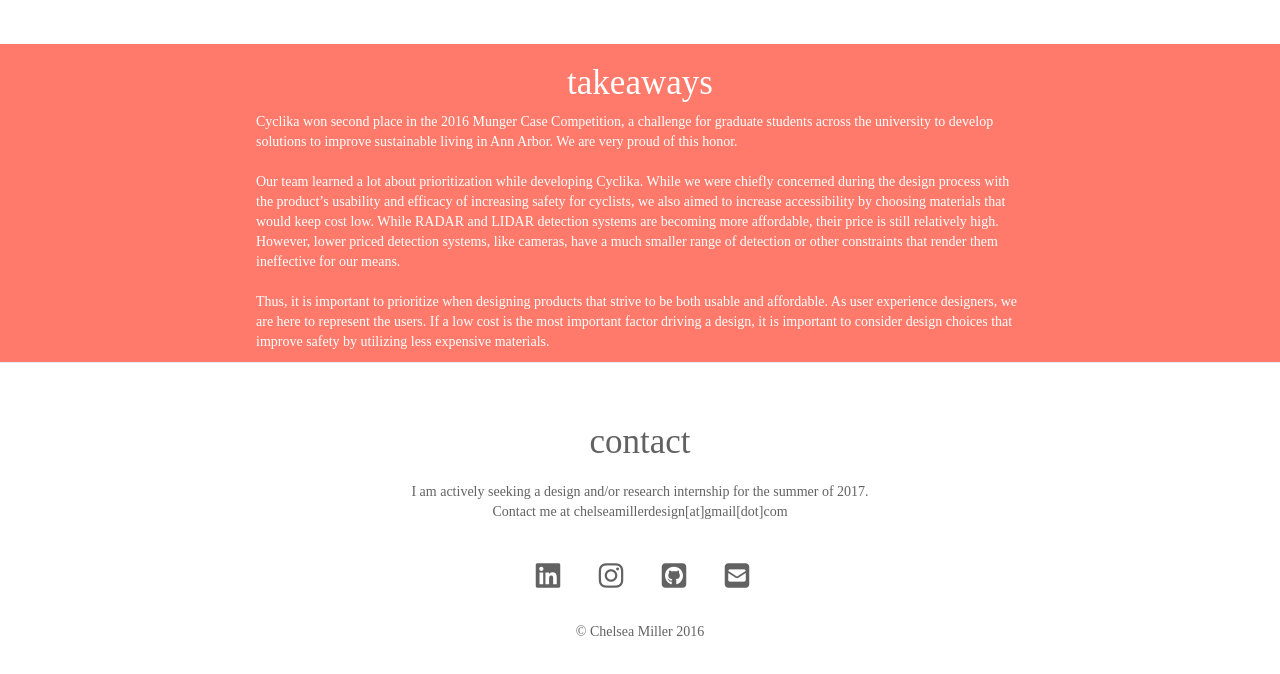
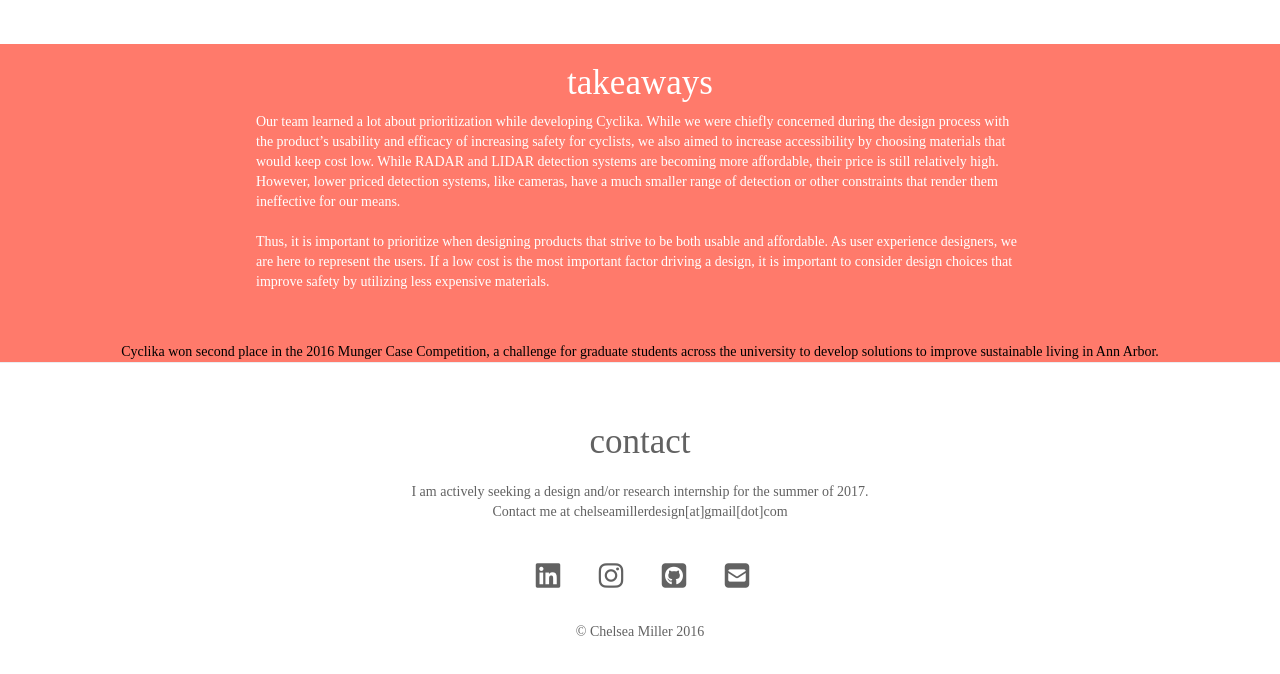
Before and after one commit to ajarnchelsea/ajarnchelsea.github.io, a plain HTML site: page cyclika.html in a window 1280 px wide. Shown: the part 3504-4178 px from the top of the page. Drawn offline with nearby package versions, Linux system fonts and the light colour scheme.

Commit message:
cyclika takeaway edit

```diff
--- a/cyclika.html
+++ b/cyclika.html
@@ -102,14 +102,15 @@
 					</div>
 					<div id="takeaways">
 					<h2>takeaways</h2>
-						<p>Cyclika won second place in the 2016 Munger Case Competition, a challenge for graduate students across the university to develop solutions to improve sustainable living in Ann Arbor. We are very proud of this honor.
-						<br/>
-						<br/>
+						<p>
 						Our team learned a lot about prioritization while developing Cyclika. While we were chiefly concerned during the design process with the product’s usability and efficacy of increasing safety for cyclists, we also aimed to increase accessibility by choosing materials that would keep cost low. While RADAR and LIDAR detection systems are becoming more affordable, their price is still relatively high. However, lower priced detection systems, like cameras, have a much smaller range of detection or other constraints that render them ineffective for our means.
 						<br/>
 						<br/>
 						Thus, it is important to prioritize when designing products that strive to be both usable and affordable. As user experience designers, we are here to represent the users. If a low cost is the most important factor driving a design, it is important to consider design choices that improve safety by utilizing less expensive materials.
 						</p>
+						<br/>
+						<br/>
+						Cyclika won second place in the 2016 Munger Case Competition, a challenge for graduate students across the university to develop solutions to improve sustainable living in Ann Arbor.
 					</div>
 
 				</div>
```
